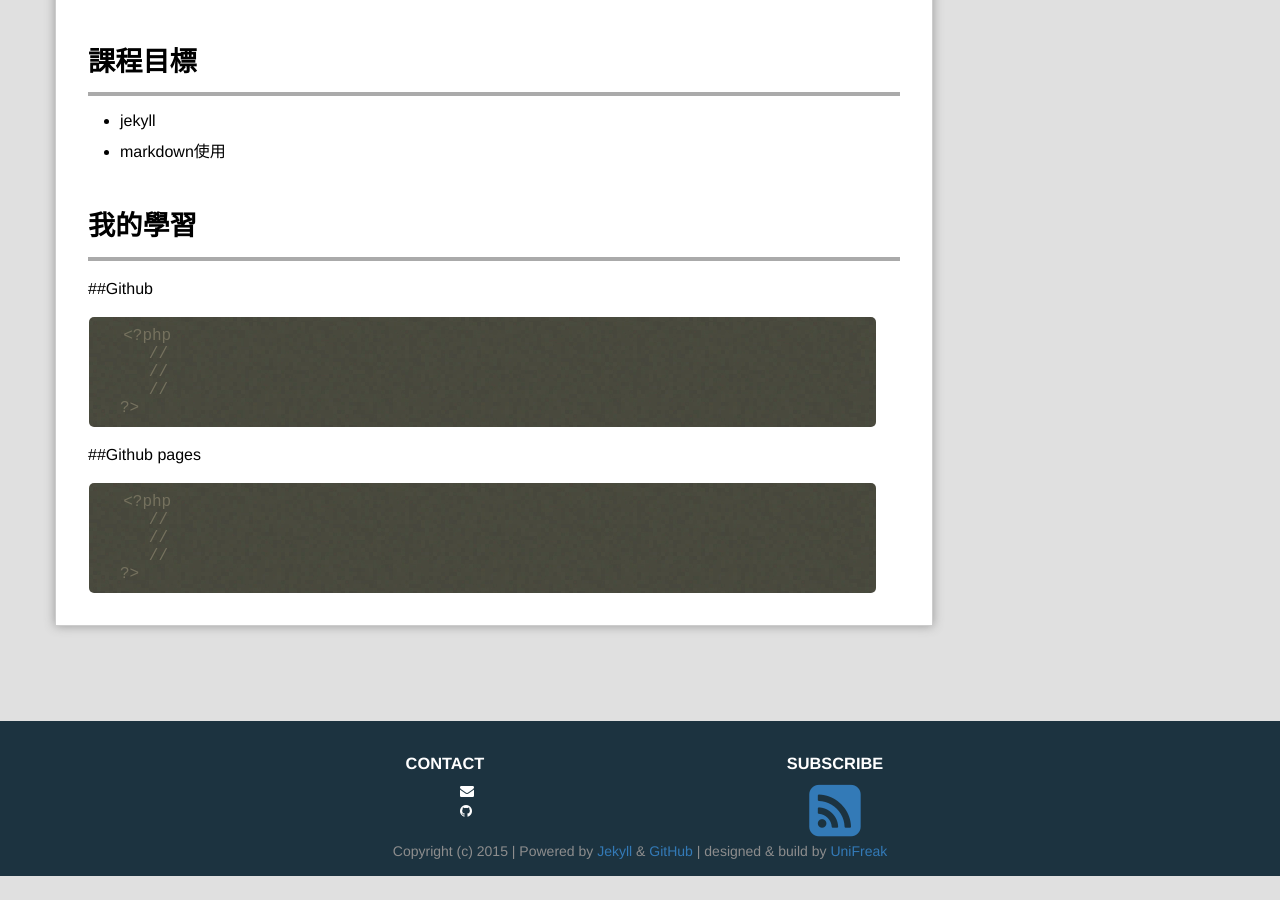
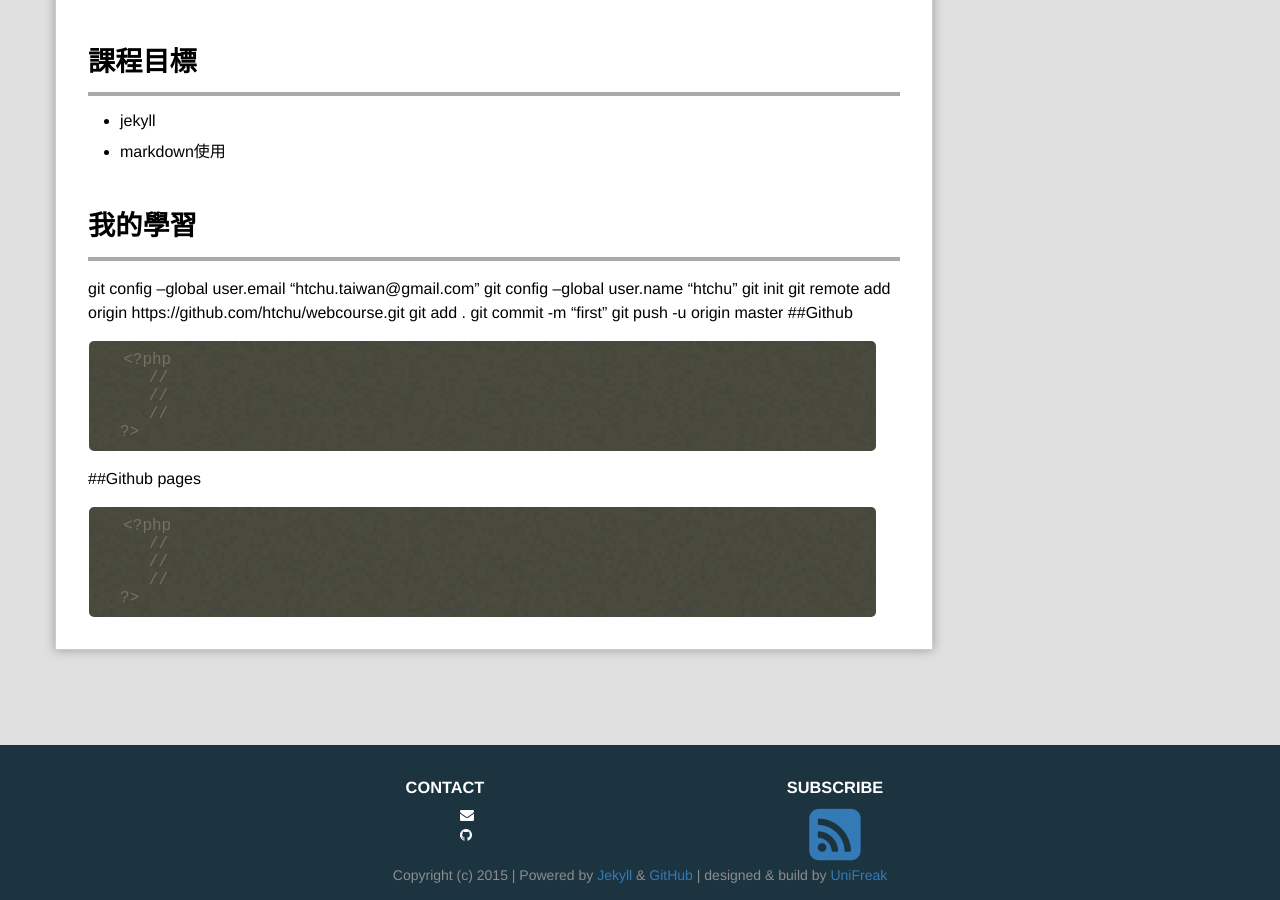
Before and after one commit to wily125/webcourse, a Jekyll site: the page built from _posts/2017-09-27-Class2.md, in a window 1280 px wide and 900 px high, scrolled down 619 px. Built offline with Jekyll 4.4.1, drawn with Linux system fonts in a browser that asks for light colours; comment, search, counter and statistics services are not loaded; before the commit the page ends 1495 px from its top, so only the background shows below that.

Commit message:
Update 2017-09-27-Class2.md

```diff
--- a/_posts/2017-09-27-Class2.md
+++ b/_posts/2017-09-27-Class2.md
@@ -17,7 +17,13 @@ Jekyll是一個部落格平台，主要的功能是能夠讓人們可以在 Gith
 - markdown使用
 
 # 我的學習
-
+git config --global user.email "htchu.taiwan@gmail.com"
+git config --global user.name "htchu"
+git init
+git remote add origin https://github.com/htchu/webcourse.git
+git add .
+git commit -m "first"
+git push -u origin master
 ##Github
 
 
```
